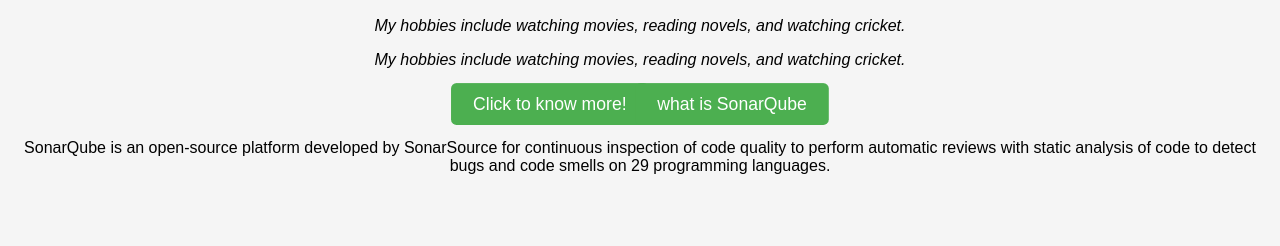
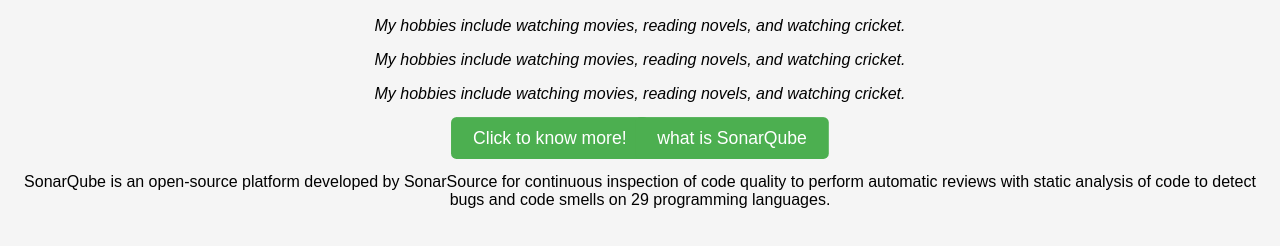
Before and after one commit to MohammadAli62/jenkins-demo, a plain HTML site: page index.html in a window 1280 px wide. Shown: the part 134-380 px from the top of the page. Drawn offline with Linux system fonts and the light colour scheme.

Commit message:
Update index.html

```diff
--- a/index.html
+++ b/index.html
@@ -15,6 +15,7 @@
     <div class="hobbies">
       <p>My hobbies include watching movies, reading novels, and watching cricket.</p>
       <p>My hobbies include watching movies, reading novels, and watching cricket.</p>
+      <p>My hobbies include watching movies, reading novels, and watching cricket.</p>
     </div>
     <button class="button">Click to know more!</button>
       <button class="button">what is SonarQube</button>
```
